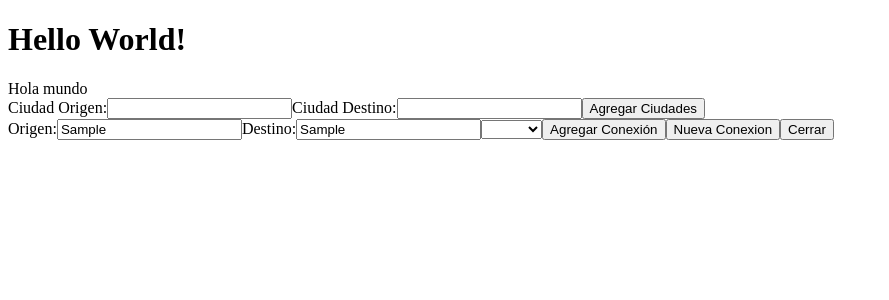
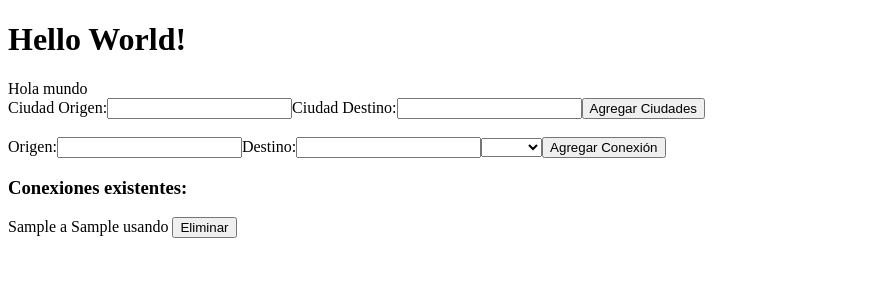
Before and after one commit to inigopanos/conexionesCiudades, an Angular app in the folder conexiones/: page / in a window 1280 px wide. Both pictures are taken after typing "Sample", "Sample" into the empty fields and a click on the button "Agregar Conexión". Shown: the top 300 px of the page, without its empty margins (0-889 px from the left). Built offline with nearby package versions, Linux system fonts and the light colour scheme.

Commit message:
Mejorado componente formulario conexiones

```diff
--- a/conexiones/src/app/app.component.html
+++ b/conexiones/src/app/app.component.html
@@ -1,6 +1,6 @@
 <h1>Hello World!</h1>
 <div class="main-page">
   Hola mundo
-  <app-ciudades-form></app-ciudades-form>
+  <app-ciudades-form></app-ciudades-form><br>
   <app-conexion-form></app-conexion-form>
 </div>
--- a/conexiones/src/componentes/conexion-input/conexion-input.component.html
+++ b/conexiones/src/componentes/conexion-input/conexion-input.component.html
@@ -5,10 +5,10 @@
   <label for="destino">Destino:</label>
   <input type="text" id="destino" name="destino" ngModel required />
 
-  <label for="tipoTransporte"></label>
+  <label for="transporte"></label>
   <select
-    id="tipoTransporte"
-    name="tipoTransporte"
+    id="transporte"
+    name="transporte"
     [(ngModel)]="tipoTransporteSeleccionado"
   >
     <option value="coche">Coche</option>
@@ -45,6 +45,14 @@
   </div>
 
   <button type="submit">Agregar Conexión</button>
-  <button type="button" (click)="newConexion()">Nueva Conexion</button>
-  <button type="button" (click)="close()">Cerrar</button>
 </form>
+
+<div *ngIf="conexiones.length > 0">
+    <h3>Conexiones existentes:</h3>
+    <div *ngFor="let conexion of conexiones; let i = index">
+      <div>
+        {{ conexion.origen }} a {{ conexion.destino }} usando {{ conexion.transporte }}
+        <button type="button" (click)="eliminarConexion(i)">Eliminar</button>
+      </div>
+    </div>
+  </div>
--- a/conexiones/src/componentes/conexion-input/conexion-input.component.ts
+++ b/conexiones/src/componentes/conexion-input/conexion-input.component.ts
@@ -4,7 +4,6 @@ import { NgForm } from '@angular/forms';
 import { FormsModule } from '@angular/forms';
 import { MatDialogRef } from '@angular/material/dialog';
 import { Conexion } from '../../clases/constructor';
-import { setThrowInvalidWriteToSignalError } from '@angular/core/primitives/signals';
 
 @Component({
   selector: 'app-conexion-form',
@@ -16,20 +15,21 @@ import { setThrowInvalidWriteToSignalError } from '@angular/core/primitives/sign
 })
 export class ConexionFormComponent {
   tipoTransporteSeleccionado: string | undefined;
-  numConexiones: number = 1;
-  conexiones: Conexion[] = []
+  conexiones: Conexion[] = [];
+  nuevaConexion: any = {};
 
   constructor(private dialogRef: MatDialogRef<ConexionFormComponent>) {}
 
   agregarConexion(form: NgForm) {
     console.log('Nueva Conexion:', form.value);
-    this.conexiones.push(form.value)
+    this.conexiones.push({ ...form.value });
     console.log('Conexiones:', this.conexiones);
-
+    form.resetForm();
+    this.nuevaConexion = {}
   }
 
-  newConexion(){
-
+  eliminarConexion(index: number) {
+    this.conexiones.splice(index, 1)
   }
 
   close() {
```
